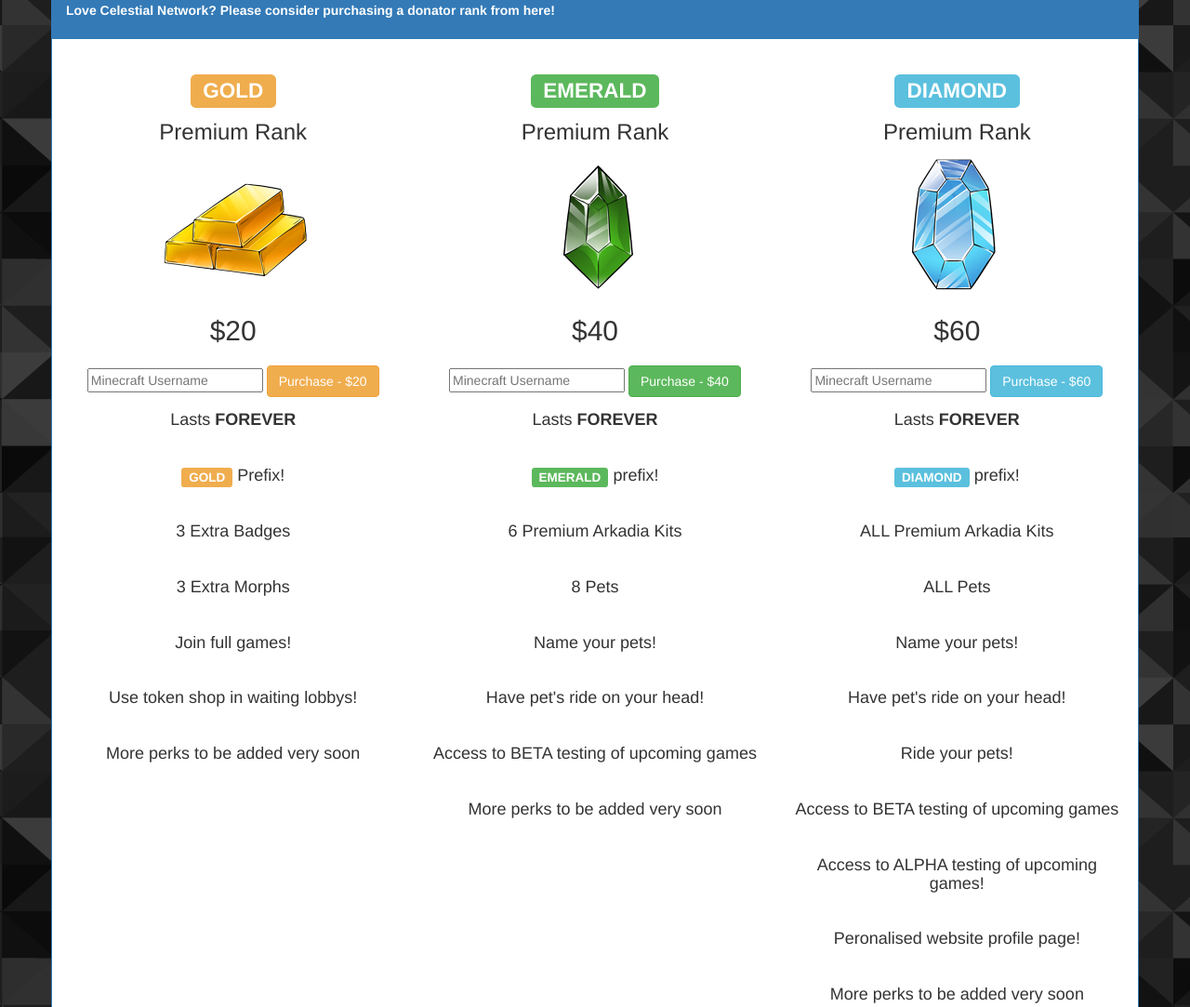
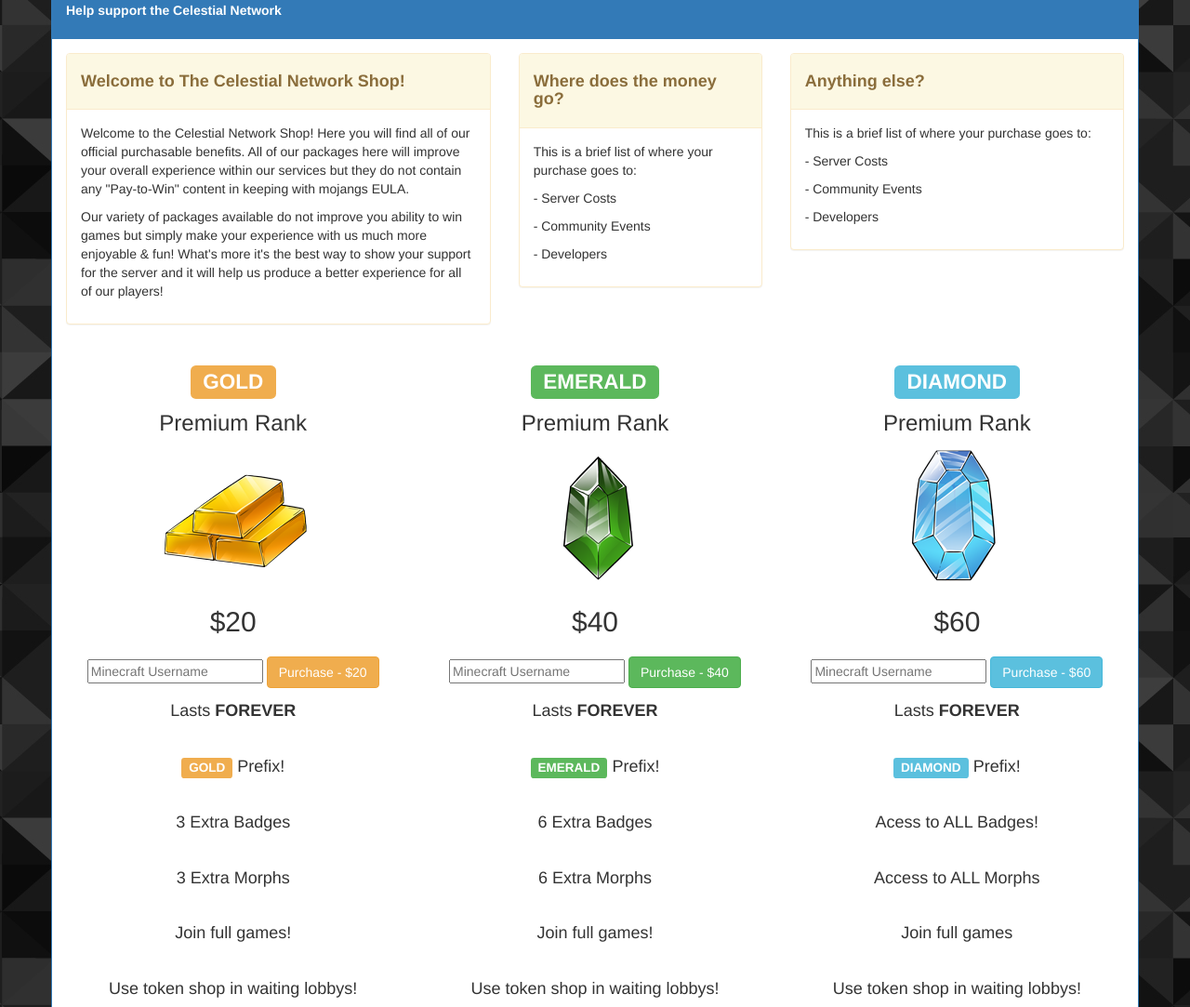
Before and after one commit to Celestial-Network/Celestial-Network.github.io, a plain HTML site: page shop.html in a window 1280 px wide. Shown: the part 222-1305 px from the top of the page at 93% size. Drawn offline with Linux system fonts and the light colour scheme.

Commit message:
Staff Page

```diff
--- a/shop.html
+++ b/shop.html
@@ -64,10 +64,49 @@
 		  <div class="panel-heading">
 
 				<h1><b>Celestial Network Shop</b></h1>
-				<p><b>Love Celestial Network? Please consider purchasing a donator rank from here!</b></p>
-
+				<p><b>Help support the Celestial Network</b></p>
 			</div>
 		<div class="panel-body">
+		<div class ="row">
+		<div class="col-md-5">
+			<div class="panel panel-warning">
+				<div class="panel-heading">
+					<h4><b>Welcome to The Celestial Network Shop!</b></h4>
+				</div>
+				<div class="panel-body">
+					<p>Welcome to the Celestial Network Shop! Here you will find all of our official purchasable benefits. All of our packages here will improve your overall experience within our services but they do not contain any "Pay-to-Win" content in keeping with mojangs EULA.</p>
+					<p>Our variety of packages available do not improve you ability to win games but simply make your experience with us much more enjoyable & fun! What's more it's the best way to show your support for the server and it will help us produce a better experience for all of our players!</p>
+				</div>
+			</div>
+		</div>
+		<div class="col-md-3">
+			<div class="panel panel-warning">
+				<div class="panel-heading">
+					<h4><b>Where does the money go?</b></h4>
+				</div>
+				<div class="panel-body">
+					<p>This is a brief list of where your purchase goes to:</p>
+					<p> - Server Costs</p>
+					<p> - Community Events</p>
+					<p> - Developers</p>
+				</div>
+			</div>
+		</div>
+		<div class="col-md-4">
+			<div class="panel panel-warning">
+				<div class="panel-heading">
+					<h4><b>Anything else?</b></h4>
+				</div>
+				<div class="panel-body">
+					<p>This is a brief list of where your purchase goes to:</p>
+					<p> - Server Costs</p>
+					<p> - Community Events</p>
+					<p> - Developers</p>
+				</div>
+			</div>
+		</div>
+
+		</div>
 		<center>
 		<div class="row">
 		<div class="col-md-4">
@@ -129,17 +168,17 @@
 		</div>
 		<h4>Lasts <b>FOREVER</b></h4>
 		<br>
-		<h4><span class="label label-success">EMERALD</span> prefix!</h4>
+		<h4><span class="label label-success">EMERALD</span> Prefix!</h4>
 		<br>
-		<h4>6 Premium Arkadia Kits</h4>
+		<h4>6 Extra Badges</h4>
 		<br>
-		<h4>8 Pets</h4>
+		<h4>6 Extra Morphs</h4>
 		<br>
-		<h4>Name your pets!</h4>
+		<h4>Join full games!</h4>
 		<br>
-		<h4>Have pet's ride on your head!</h4>
+		<h4>Use token shop in waiting lobbys!</h4>
 		<br>
-		<h4>Access to BETA testing of upcoming games</h4>
+		<h4>Access to <span class="label label-danger"><b>BETA</b></span> testing of upcoming games</h4>
 		<br>
 		<h4>More perks to be added very soon</h4>
 		</div>
@@ -167,21 +206,21 @@
 		</div>
 		<h4>Lasts <b>FOREVER</b></h4>
 		<br>
-		<h4><span class="label label-info">DIAMOND</span> prefix!</h4>
+		<h4><span class="label label-info">DIAMOND</span> Prefix!</h4>
 		<br>
-		<h4>ALL Premium Arkadia Kits</h4>
+		<h4>Acess to ALL Badges!</h4>
 		<br>
-		<h4>ALL Pets</h4>
+		<h4>Access to ALL Morphs</h4>
 		<br>
-		<h4>Name your pets!</h4>
+		<h4>Join full games</h4>
 		<br>
-		<h4>Have pet's ride on your head!</h4>
+		<h4>Use token shop in waiting lobbys!</h4>
 		<br>
-		<h4>Ride your pets!</h4>
+		<h4>Server wide broadcast when you join the lobby!</h4>
 		<br>
-		<h4>Access to BETA testing of upcoming games</h4>
+		<h4>Access to <span class="label label-danger"><b>BETA</b></span> testing of upcoming games</h4>
 		<br>
-		<h4>Access to ALPHA testing of upcoming games!</h4>
+		<h4>Access to <span class="label label-success"><b>ALPHA</b></span> testing of upcoming games!</h4>
 		<br>
 		<h4>Peronalised website profile page!</h4>
 		<br>
```
Also changed, not shown: staff.html (+31 -11 lines).
